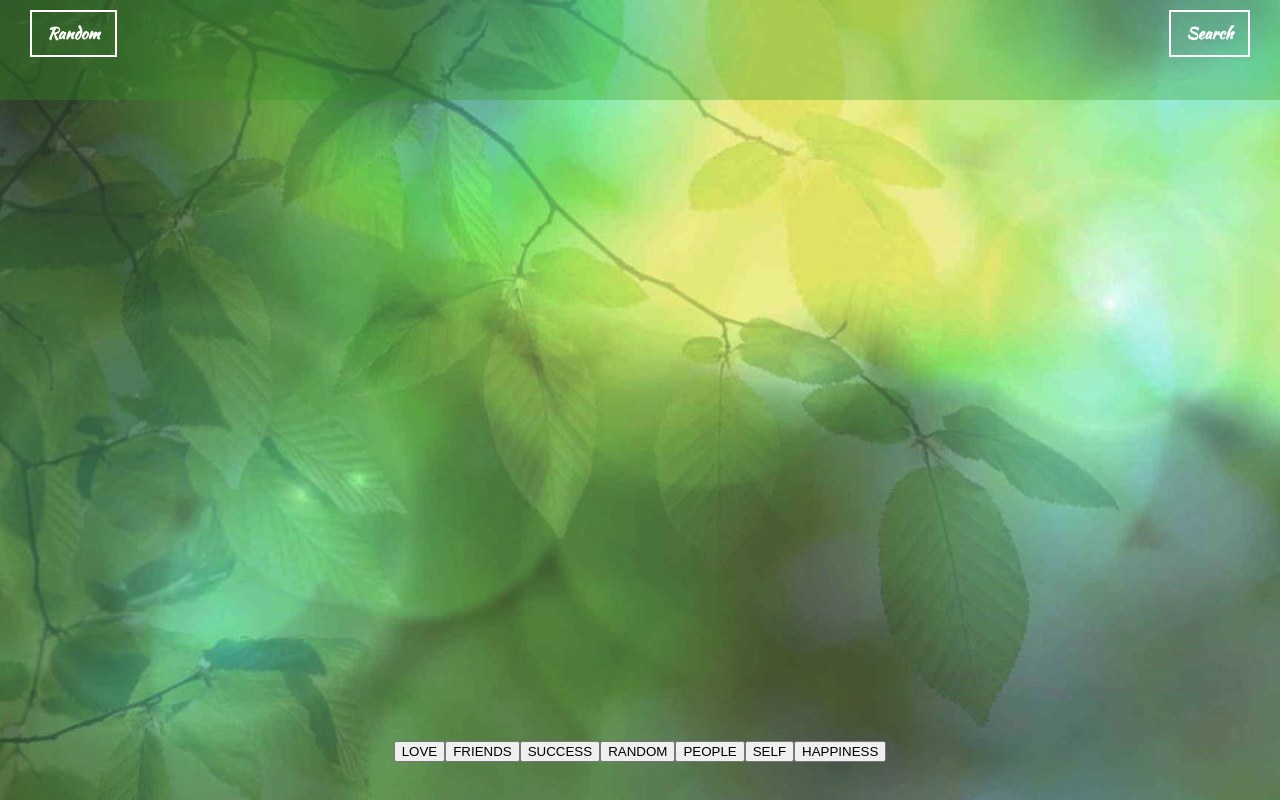
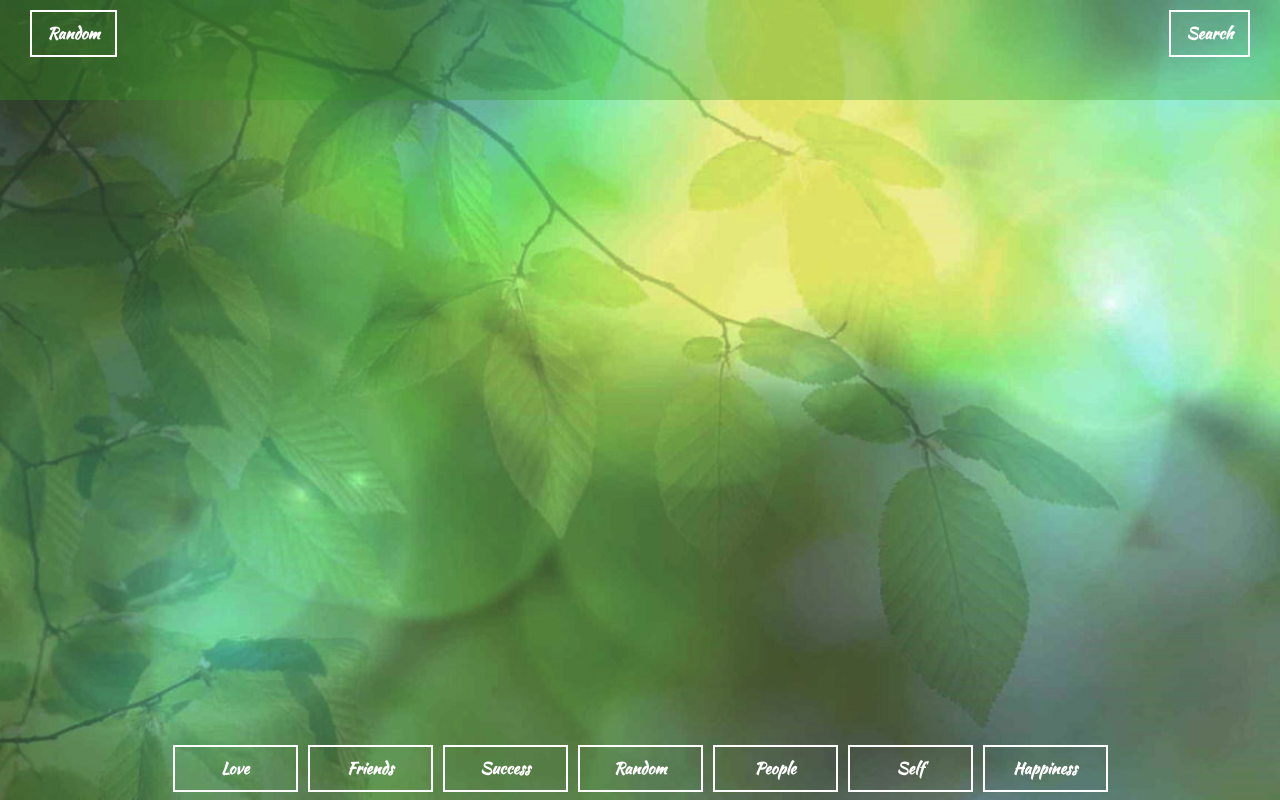
Before and after one commit to bguayante/SEIR-Project2, a React (Create React App) app in the folder project-2/: page / in a window 1280 px wide. Built offline with nearby package versions, Linux system fonts and the light colour scheme; no server answers.

Commit message:
basic css done. MVP reached!

```diff
--- a/project-2/src/App.css
+++ b/project-2/src/App.css
@@ -60,3 +60,21 @@ div{
 .search {
   text-align: center;
 }
+
+.btn{
+  color: white;
+  font-weight: bold;
+  font-family: 'Kaushan Script', cursive;
+  border: white solid 2px;
+  padding: 10px 15px 10px 15px;
+  background-color: rgba(255, 255, 255, 0);
+  margin: 5px;
+  width: 125px;
+  font-size: 1rem;
+}
+
+.btn:hover{
+  color: black;
+  border: black solid 2px;
+  cursor: pointer;
+}
--- a/project-2/src/Search.js
+++ b/project-2/src/Search.js
@@ -3,26 +3,32 @@ import React from 'react';
 function Search (props) {
 	return (
 		<>
-			<button value='/search/love' onClick={props.valueHandler}>
-				LOVE
+			<button className='btn' value='/search/love' onClick={props.valueHandler}>
+				Love
 			</button>
-			<button value='/search/friend' onClick={props.valueHandler}>
-				FRIENDS
+			<button
+				className='btn'
+				value='/search/friend'
+				onClick={props.valueHandler}>
+				Friends
 			</button>
-			<button value='/search/fail' onClick={props.valueHandler}>
-				SUCCESS
+			<button className='btn' value='/search/fail' onClick={props.valueHandler}>
+				Success
 			</button>
-			<button value='null' onClick={props.updateAdvice}>
-				RANDOM
+			<button className='btn' value='null' onClick={props.updateAdvice}>
+				Random
 			</button>
-			<button value='/search/people' onClick={props.valueHandler}>
-				PEOPLE
+			<button
+				className='btn'
+				value='/search/people'
+				onClick={props.valueHandler}>
+				People
 			</button>
-			<button value='/search/self' onClick={props.valueHandler}>
-				SELF
+			<button className='btn' value='/search/self' onClick={props.valueHandler}>
+				Self
 			</button>
-			<button value='/search/happ' onClick={props.valueHandler}>
-				HAPPINESS
+			<button className='btn' value='/search/happ' onClick={props.valueHandler}>
+				Happiness
 			</button>
 		</>
 	);
```
